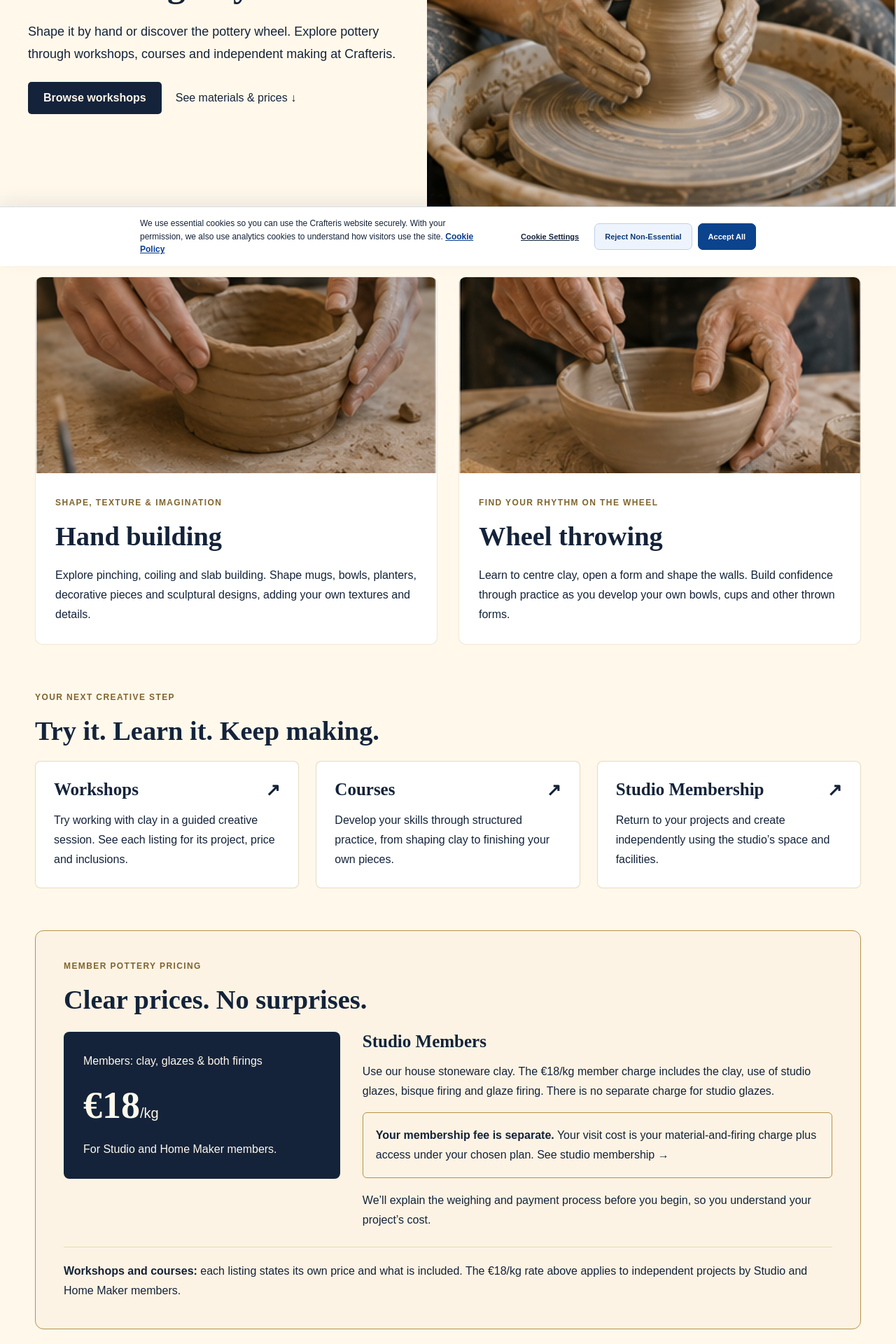
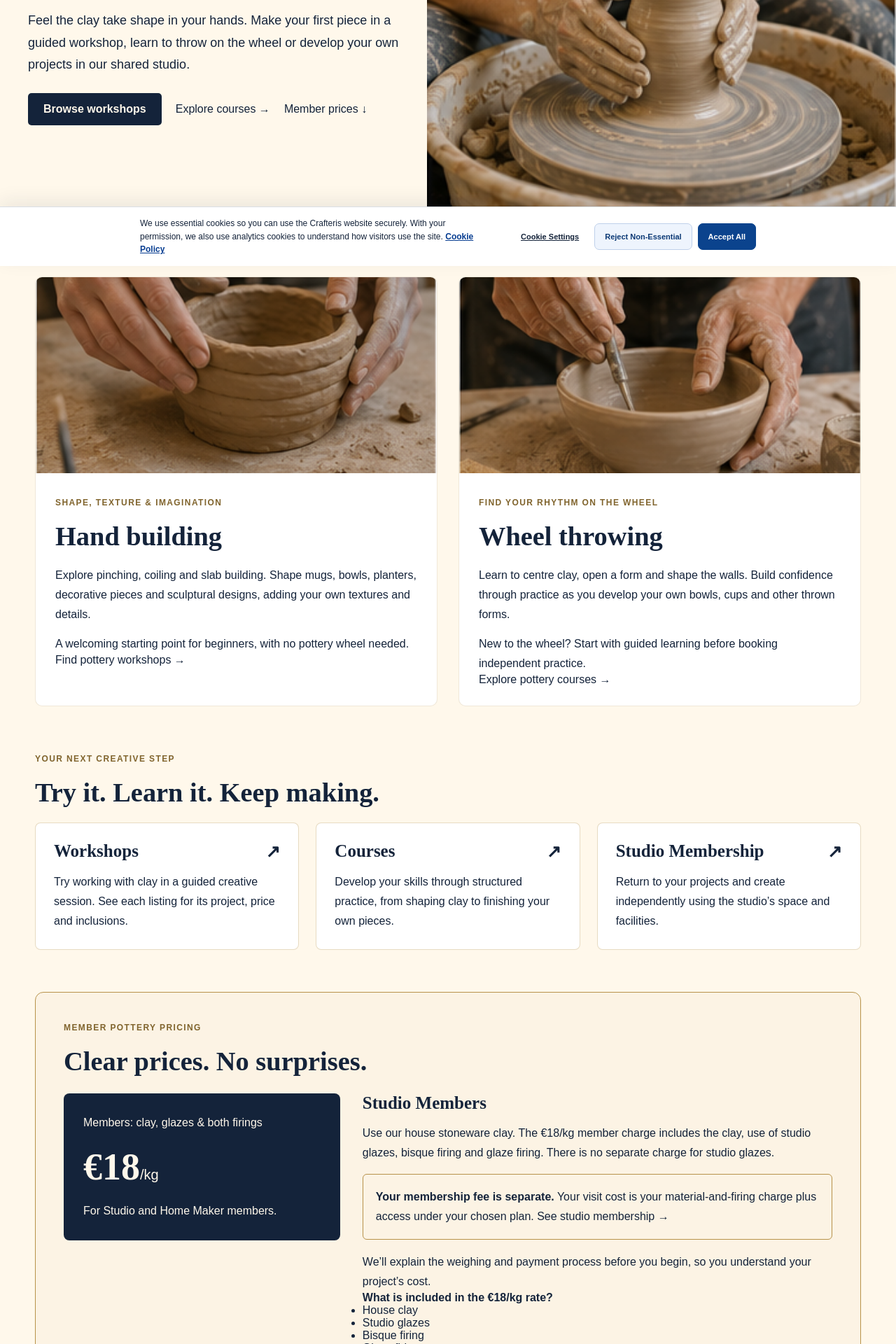
Before and after one commit to guzzep/crafteris-studio-website, a Next.js app: page /pottery in a window 1280 px wide. Shown: the part 420-2340 px from the top of the page at 70% size. Built offline with nearby package versions, Linux system fonts and the light colour scheme; no server answers; the database is empty.

Commit message:
Clarify pottery customer journeys and member material inclusions

```diff
--- a/src/app/pottery/page.tsx
+++ b/src/app/pottery/page.tsx
@@ -10,12 +10,12 @@ const ways = [
 ];
 export default function PotteryPage() {
   return <div className={styles.page}><Header /><main>
-    <section className={styles.hero}><div className={styles.heroCopy}><p className={styles.eyebrow}>Hand building & wheel throwing · Birkirkara, Malta</p><h1>From a piece of clay to something of your own.</h1><p>Shape it by hand or discover the pottery wheel. Explore pottery through workshops, courses and independent making at Crafteris.</p><div className={styles.actions}><Link className={styles.button} href="/workshops">Browse workshops</Link><Link href="#pottery-pricing">See materials & prices ↓</Link></div></div><img className={styles.heroPhoto} src="/programmes/wheel-throwing.png" alt="Shaping clay on a pottery wheel" /></section>
-    <section className={styles.techniques} aria-label="Ways to work with clay"><article><img src="/workshops/hand-building.png" alt="Building a pottery piece by hand" /><div><p className={styles.eyebrow}>Shape, texture & imagination</p><h2>Hand building</h2><p>Explore pinching, coiling and slab building. Shape mugs, bowls, planters, decorative pieces and sculptural designs, adding your own textures and details.</p></div></article><article><img src="/programmes/pottery-foundations.png" alt="Learning pottery techniques" /><div><p className={styles.eyebrow}>Find your rhythm on the wheel</p><h2>Wheel throwing</h2><p>Learn to centre clay, open a form and shape the walls. Build confidence through practice as you develop your own bowls, cups and other thrown forms.</p></div></article></section>
+    <section className={styles.hero}><div className={styles.heroCopy}><p className={styles.eyebrow}>Hand building & wheel throwing · Birkirkara, Malta</p><h1>From a piece of clay to something of your own.</h1><p>Feel the clay take shape in your hands. Make your first piece in a guided workshop, learn to throw on the wheel or develop your own projects in our shared studio.</p><div className={styles.actions}><Link className={styles.button} href="/workshops">Browse workshops</Link><Link href="/programmes">Explore courses →</Link><Link href="#pottery-pricing">Member prices ↓</Link></div></div><img className={styles.heroPhoto} src="/programmes/wheel-throwing.png" alt="Shaping clay on a pottery wheel" /></section>
+    <section className={styles.techniques} aria-label="Ways to work with clay"><article><img src="/workshops/hand-building.png" alt="Building a pottery piece by hand" /><div><p className={styles.eyebrow}>Shape, texture & imagination</p><h2>Hand building</h2><p>Explore pinching, coiling and slab building. Shape mugs, bowls, planters, decorative pieces and sculptural designs, adding your own textures and details.</p><p>A welcoming starting point for beginners, with no pottery wheel needed.</p><Link className={styles.techniqueLink} href="/workshops?category=pottery">Find pottery workshops →</Link></div></article><article><img src="/programmes/pottery-foundations.png" alt="Learning pottery techniques" /><div><p className={styles.eyebrow}>Find your rhythm on the wheel</p><h2>Wheel throwing</h2><p>Learn to centre clay, open a form and shape the walls. Build confidence through practice as you develop your own bowls, cups and other thrown forms.</p><p>New to the wheel? Start with guided learning before booking independent practice.</p><Link className={styles.techniqueLink} href="/programmes">Explore pottery courses →</Link></div></article></section>
     <section className={styles.section}><p className={styles.eyebrow}>Your next creative step</p><h2>Try it. Learn it. Keep making.</h2><div className={styles.routeGrid}>{ways.map(([title,text,href]) => <Link key={title} href={href}><h3>{title} <span aria-hidden="true">↗</span></h3><p>{text}</p></Link>)}</div></section>
-    <section className={styles.pricing} id="pottery-pricing"><p className={styles.eyebrow}>Member pottery pricing</p><h2>Clear prices. No surprises.</h2><div className={styles.priceLayout}><div className={styles.priceCard}><p>Members: clay, glazes & both firings</p><strong>€18<span>/kg</span></strong><p>For Studio and Home Maker members.</p></div><div><h3>Studio Members</h3><p>Use our house stoneware clay. The €18/kg member charge includes the clay, use of studio glazes, bisque firing and glaze firing. There is no separate charge for studio glazes.</p><p className={styles.access}><strong>Your membership fee is separate.</strong> Your visit cost is your material-and-firing charge plus access under your chosen plan. <Link href="/membership">See studio membership →</Link></p><p>We’ll explain the weighing and payment process before you begin, so you understand your project’s cost.</p></div></div><p className={styles.bookingNote}><strong>Workshops and courses:</strong> each listing states its own price and what is included. The €18/kg rate above applies to independent projects by Studio and Home Maker members.</p></section>
-    <section className={styles.homeMaker} id="home-maker"><div><p className={styles.eyebrow}>Make at home. Finish with us.</p><h2>Home Maker Membership</h2><div className={styles.homeMakerFacts}><div><strong>€60</strong><span>6 months</span></div><div><strong>€100</strong><span>12 months</span></div><div><strong>4 hours</strong><span>Glazing time per 10 kg bag</span></div></div><p>Buy your clay from Crafteris, make your pieces at home, then return for glazing and firing. Home Maker members can use studio-supplied stoneware or earthenware clay.</p><h3>The same €18/kg member total.</h3><p>Includes your clay, use of studio glazes, bisque firing and glaze firing. Home Maker membership is separate.</p><p>Your initial clay purchase is an advance towards the €18/kg total—not an additional charge. That payment is deducted from the final material-and-firing charge.</p><p>The upfront clay amount is Crafteris’s normal shop price for the clay you choose, confirmed when you purchase.</p><p>Each 10 kg bag of clay purchased from Crafteris includes four hours of studio access for glazing, bookable in one-hour blocks.</p><Link className={styles.button} href="/membership#home-maker">Explore Home Maker Membership</Link></div><img src="/programmes/pottery-path.png" alt="Pottery projects and the process of working with clay" /></section>
-    <section className={styles.nonMember} aria-labelledby="non-member-firing"><p className={styles.eyebrow}>Non-member services</p><h2 id="non-member-firing">Firing without membership.</h2><p>For pieces made with clay purchased from Crafteris. Each firing is charged and paid for separately.</p><div className={styles.firingGrid}><article><h3>Bisque firing</h3><strong>€8<span>/kg</span></strong><p>First firing of your dried clay piece.</p></article><article><h3>Glaze firing</h3><strong>€8<span>/kg</span></strong><p>Separate charge for the glaze firing.</p></article></div><p><strong>Both firings total €16/kg, paid separately.</strong> These firing-only charges do not include clay, glazes or studio access. The €18/kg inclusive package is a member benefit.</p><div className={styles.clayPolicy}><h3>Why shared firings use studio clay</h3><p>Shared kiln firings are reserved for clay purchased from Crafteris. This ensures compatible firing temperatures and helps protect everyone’s work.</p><h3>Externally sourced clay: exclusive kiln hire</h3><p>Clay from other suppliers requires exclusive kiln hire, subject to confirming its suitability and firing specifications.</p><ul><li><strong>Whole 60-litre kiln: €80 per firing.</strong></li><li><strong>Whole 150-litre kiln: €130 per firing.</strong></li></ul><p>A bisque firing and a glaze firing are two separate kiln hires.</p><Link href="/contact" className={styles.button}>Enquire about kiln hire</Link></div></section>
+    <section className={styles.pricing} id="pottery-pricing"><p className={styles.eyebrow}>Member pottery pricing</p><h2>Clear prices. No surprises.</h2><div className={styles.priceLayout}><div className={styles.priceCard}><p>Members: clay, glazes & both firings</p><strong>€18<span>/kg</span></strong><p>For Studio and Home Maker members.</p></div><div><h3>Studio Members</h3><p>Use our house stoneware clay. The €18/kg member charge includes the clay, use of studio glazes, bisque firing and glaze firing. There is no separate charge for studio glazes.</p><p className={styles.access}><strong>Your membership fee is separate.</strong> Your visit cost is your material-and-firing charge plus access under your chosen plan. <Link href="/membership">See studio membership →</Link></p><p>We’ll explain the weighing and payment process before you begin, so you understand your project’s cost.</p><div className={styles.includes}><strong>What is included in the €18/kg rate?</strong><ul><li>House clay</li><li>Studio glazes</li><li>Bisque firing</li><li>Glaze firing</li></ul></div></div></div><p className={styles.bookingNote}><strong>Workshops and courses:</strong> each listing states its own price and what is included. The €18/kg rate above applies to independent projects by Studio and Home Maker members.</p></section>
+    <section className={styles.homeMaker} id="home-maker"><div><p className={styles.eyebrow}>Make at home. Finish with us.</p><h2>Home Maker Membership</h2><div className={styles.homeMakerFacts}><div><strong>€60</strong><span>6 months</span></div><div><strong>€100</strong><span>12 months</span></div><div><strong>4 hours</strong><span>Glazing time per 10 kg bag</span></div></div><p>Buy your clay from Crafteris, make your pieces at home, then return for glazing and firing. Home Maker members can use studio-supplied stoneware or earthenware clay.</p><h3>The same €18/kg member total.</h3><p>Includes your clay, use of studio glazes, bisque firing and glaze firing. Home Maker membership is separate.</p><p>Your initial clay purchase is an advance towards the €18/kg total—not an additional charge. That payment is deducted from the final material-and-firing charge.</p><p>The upfront clay amount is our normal shop price for your chosen clay, confirmed at purchase. Your four included glazing hours per 10 kg bag can be booked in one-hour blocks.</p><Link className={styles.button} href="/membership#home-maker">Explore Home Maker Membership</Link></div><img src="/programmes/pottery-path.png" alt="Pottery projects and the process of working with clay" /></section>
+    <section className={styles.nonMember} aria-labelledby="non-member-firing"><p className={styles.eyebrow}>Already making pottery at home?</p><h2 id="non-member-firing">Firing without membership.</h2><p>For pieces made with clay purchased from Crafteris. Each firing is charged and paid for separately.</p><div className={styles.firingGrid}><article><h3>Bisque firing</h3><strong>€8<span>/kg</span></strong><p>First firing of your dried clay piece.</p></article><article><h3>Glaze firing</h3><strong>€8<span>/kg</span></strong><p>Separate charge for the glaze firing.</p></article></div><p><strong>Both firings total €16/kg, paid separately.</strong> These firing-only charges do not include clay, glazes or studio access. The €18/kg inclusive package is a member benefit.</p><div className={styles.clayPolicy}><h3>Why shared firings use studio clay</h3><p>Shared kiln firings are reserved for clay purchased from Crafteris. This ensures compatible firing temperatures and helps protect everyone’s work.</p><h3>Externally sourced clay: exclusive kiln hire</h3><p>Clay from other suppliers requires exclusive kiln hire, subject to confirming its suitability and firing specifications.</p><ul><li><strong>Whole 60-litre kiln: €80 per firing.</strong></li><li><strong>Whole 150-litre kiln: €130 per firing.</strong></li></ul><p>A bisque firing and a glaze firing are two separate kiln hires.</p><Link href="/contact" className={styles.button}>Enquire about kiln hire</Link></div></section>
     <section className={styles.section}><p className={styles.eyebrow}>Space & tools to create</p><h2>What’s available in the studio?</h2><div className={styles.tools}><article><h3>Pottery wheels</h3><p>Space to practise throwing and develop your forms.</p></article><article><h3>Hand-building tools</h3><p>Shared tools and work areas for shaping, refining and adding texture.</p></article><article><h3>Glazing facilities</h3><p>Space to decorate and glaze your pieces before their final firing.</p></article></div><p className={styles.toolsNote}>See <Link href="/membership">Studio Membership</Link> for access arrangements, shared equipment and what to bring or purchase.</p></section>
     <section className={styles.journal}><p className={styles.eyebrow}>The Crafteris app</p><h2>Keep a record of what you create.</h2><p>Use your project journal to record your clay, glaze combinations, colours and results. Add up to five photos to each project to follow it from first shape to finished piece. Keep the details of your favourite finishes and build on what you learn with each piece.</p><p className={styles.journalNote}>Planned for the studio opening. App access details will be shared when it is ready.</p></section>
     <section className={styles.shop}><img src="/shop/pottery-shop.png" alt="Pottery and creative supplies" /><div><p className={styles.eyebrow}>Materials for your next idea</p><h2>Clay, colour and possibilities.</h2><p>Explore clay bodies, tools and over 180 pottery glazes and colours in our shop.</p><p><strong>Studio members receive 10% off most shop purchases.</strong> Any exclusions are explained before you buy.</p><Link className={styles.button} href="/shop">Explore pottery supplies</Link></div></section>
```
